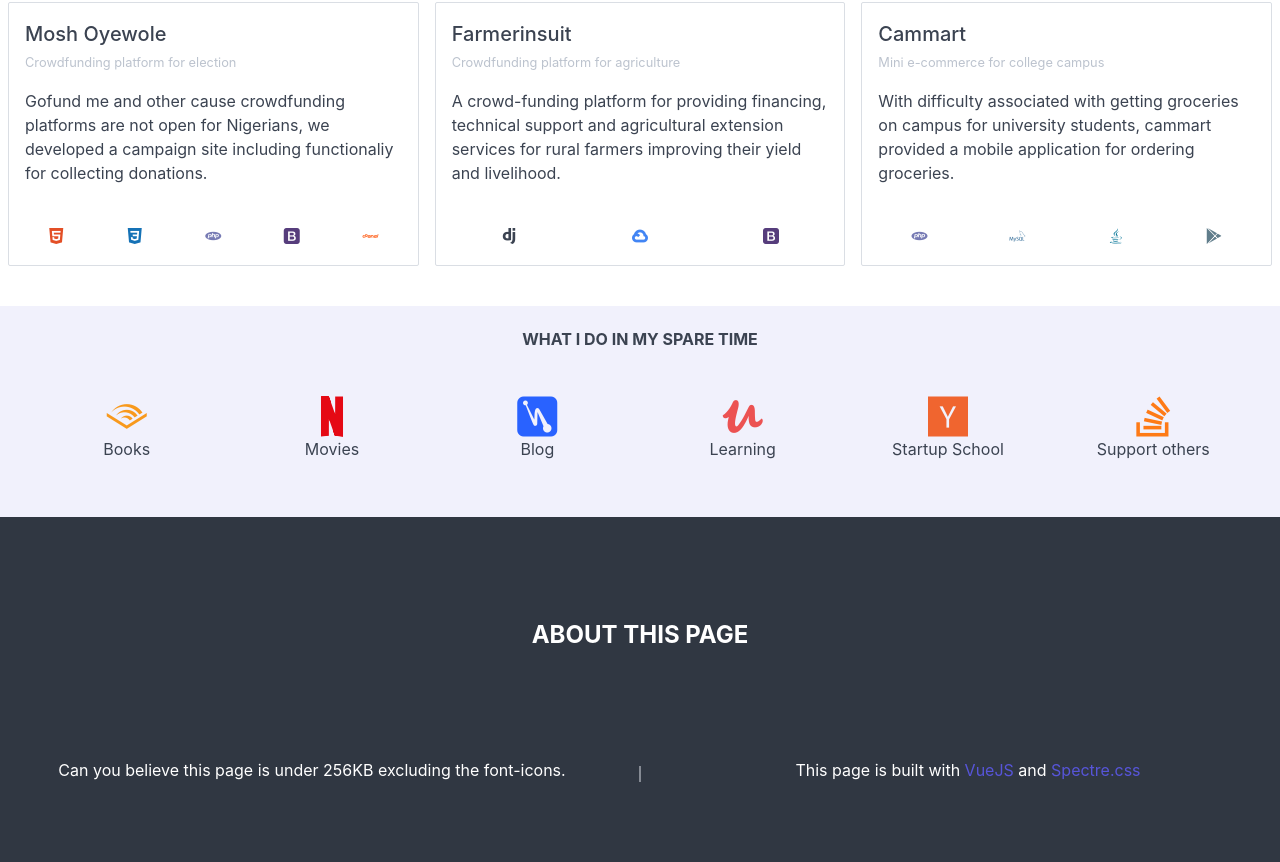
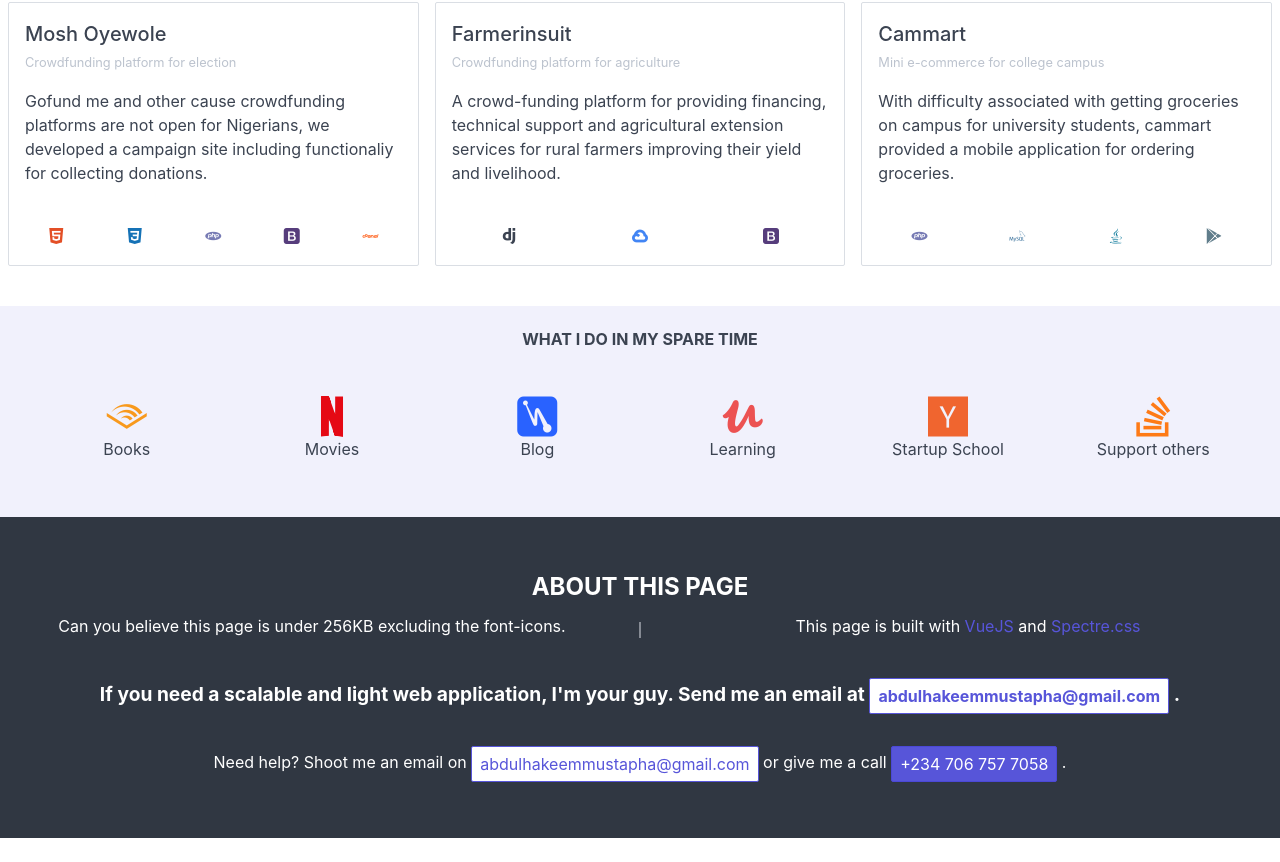
Before and after one commit to amustapha/portfolio, a Vue app: page / in a window 1280 px wide. Shown: the part 3177-4039 px from the top of the page. After the commit the page ends 4015 px from the top, so only its background shows below. Built offline with nearby package versions, Linux system fonts and the light colour scheme.

Commit message:
Added contact information

```diff
--- a/src/components/About.vue
+++ b/src/components/About.vue
@@ -1,16 +1,32 @@
 <template>
     <div class="hero hero-sm bg-dark">
-        <div class=" container container-fluid text-center">
+        <div class="container-fluid py-2 my-2">
+
+            <div class=" container text-center">
                 <h4 class="text-bold text-uppercase">about this page</h4>
             </div>
-        <div class=" container container-fluid text-center">
+            <div class=" container  text-center mt">
                 <div class="columns">
                     <div class="column">
                         Can you believe this page is under 256KB excluding the font-icons.
                     </div>
-                <div class=" divider-vert text-center" />
+                    <div class=" divider-vert text-center"/>
                     <div class="column">
-                    This page is built with <a href="https://vuejs.org">VueJS</a> and <a href="https://picturepan2.github.io/spectre/">Spectre.css</a>
+                        This page is built with <a href="https://vuejs.org" target="_blank">VueJS</a> and <a
+                            href="https://picturepan2.github.io/spectre/" target="_blank">Spectre.css</a>
+                    </div>
+                </div>
+                <div class="columns p-2 m-2">
+                    <div class="column p-2 m-2 text-bold text-large ">
+                        If you need a scalable and light web application, I'm your guy. Send me an email at <a href="mailto:abdulhakeemmustapha@gmail.com" class="btn">abdulhakeemmustapha@gmail.com</a> .
+                    </div>
+                </div>
+
+                <div class="columns">
+                    <div class="column">
+                        Need help? Shoot me an email on <a href="mailto:abdulhakeemmustapha@gmail.com" class="btn">abdulhakeemmustapha@gmail.com</a> or give me a call
+                        <a href="tel:+2347067577058" class="btn btn-primary">+234 706 757 7058</a> .
+                    </div>
                 </div>
             </div>
         </div>
@@ -25,4 +41,5 @@
 
 <style scoped>
 
+
 </style>
```
Lines whose indentation alone changed are shown as unchanged.
